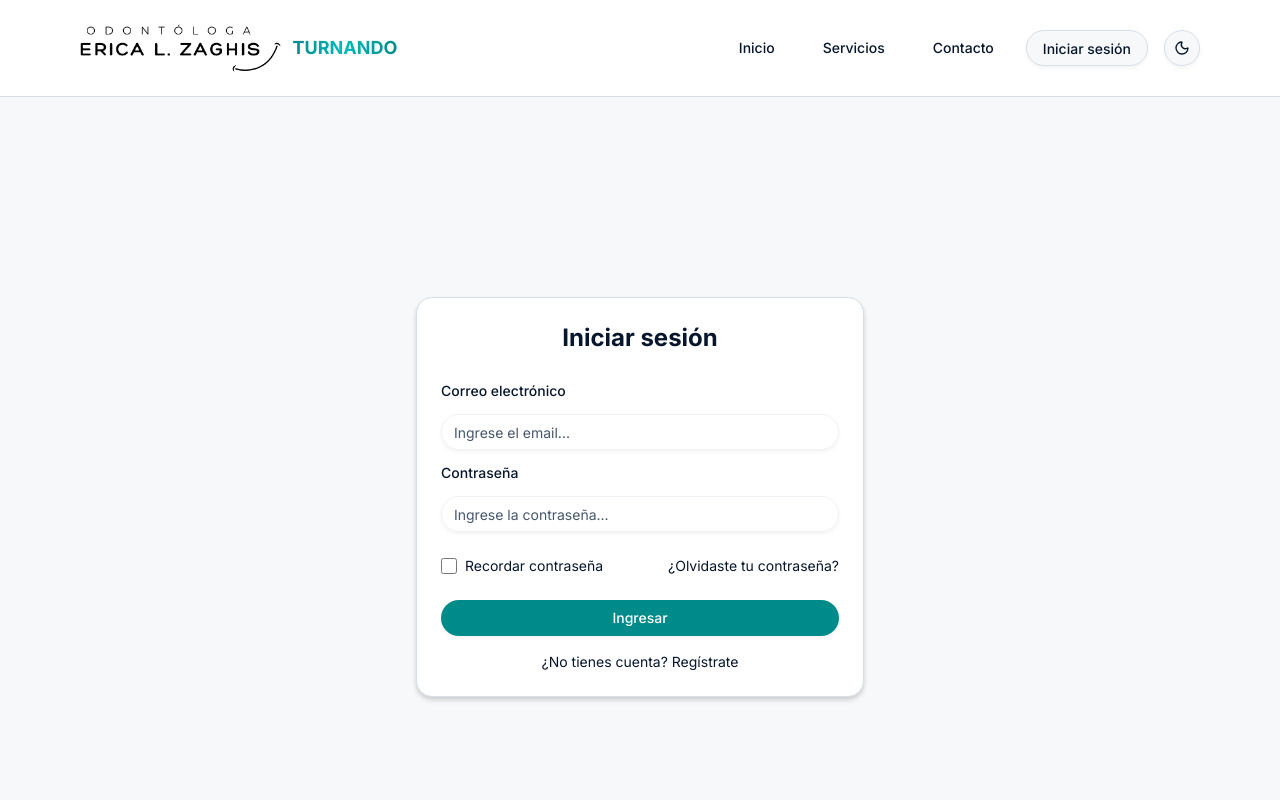
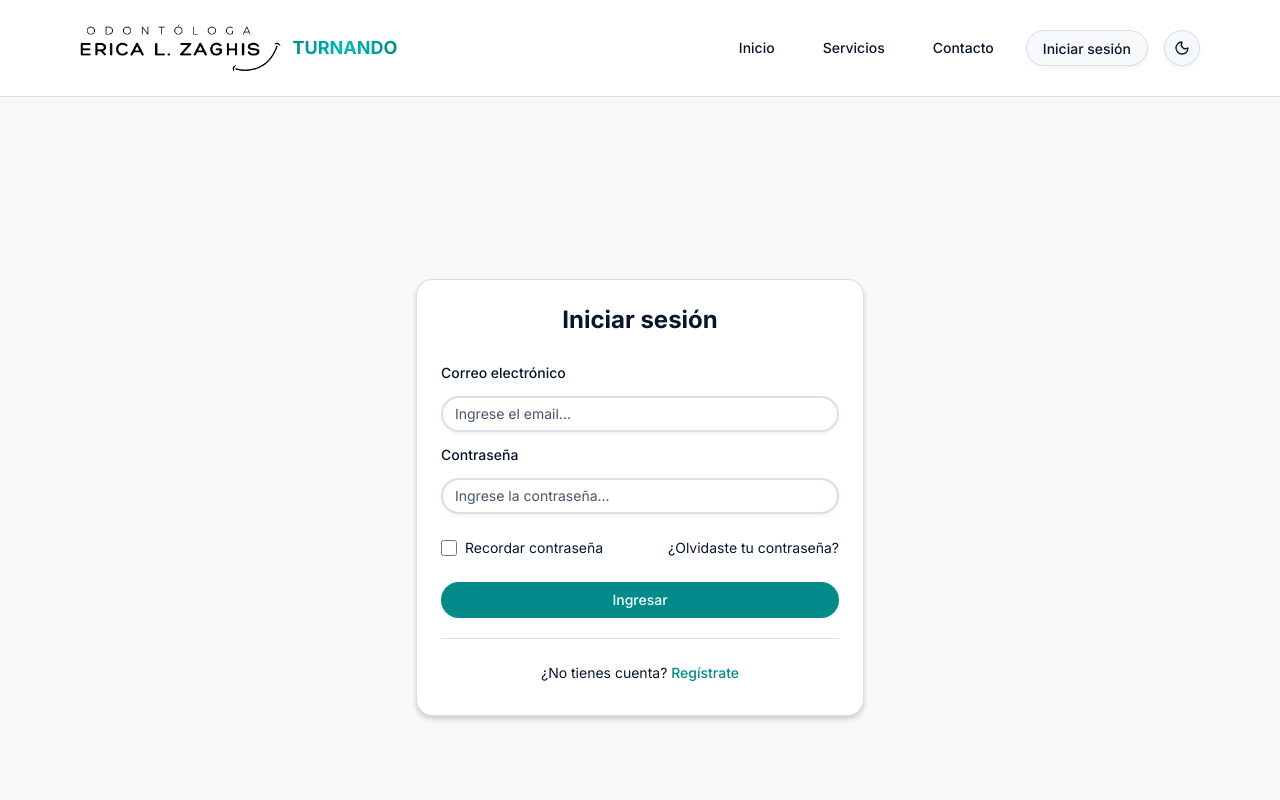
Before and after one commit to melinab1998/TPI-PROGRAMACION-IV, a React (Vite) app in the folder frontend/: page /login in a window 1280 px wide. Shown: the top 800 px of the page. Built offline with nearby package versions, Linux system fonts and the light colour scheme.

Commit message:
input-login

```diff
--- a/frontend/src/pages/Login/Login.jsx
+++ b/frontend/src/pages/Login/Login.jsx
@@ -27,12 +27,27 @@ export default function Login() {
           <form className="space-y-4" onSubmit={handleSubmit}>
             <div>
               <Label htmlFor="email" className="mb-4">Correo electrónico</Label>
-              <Input id="email" name="email" type="email" placeholder="Ingrese el email..." required />
+              <Input
+                id="email"
+                name="email"
+                type="email"
+                placeholder="Ingrese el email..."
+                required
+                className="border-2 border-border focus:border-primary focus:ring-2 focus:ring-primary/50"
+              />
+
             </div>
 
             <div>
               <Label htmlFor="password" className="mb-4">Contraseña</Label>
-              <Input id="password" name="password" type="password" placeholder="Ingrese la contraseña..." required />
+              <Input
+                id="password"
+                name="password"
+                type="password"
+                placeholder="Ingrese la contraseña..."
+                required
+                className="border-2 border-border focus:border-primary focus:ring-2 focus:ring-primary/50"
+              />
             </div>
 
             <div className="flex justify-between items-center py-2">
@@ -46,8 +61,13 @@ export default function Login() {
             <Button type="submit" className="w-full">Ingresar</Button>
           </form>
 
-          <div className="text-center text-sm mt-4">
-            ¿No tienes cuenta? <Link to="/register" className="hover:underline">Regístrate</Link>
+          <div className="text-center text-sm mt-5 pt-4 border-t">
+            ¿No tienes cuenta?{" "}
+            <Link to="/register">
+              <Button variant="link" className="p-0 font-medium">
+                Regístrate
+              </Button>
+            </Link>
           </div>
         </CardContent>
       </Card>
--- a/frontend/src/pages/Register/Register.jsx
+++ b/frontend/src/pages/Register/Register.jsx
@@ -165,7 +165,7 @@ export default function Register() {
                     </div>
                 </form>
 
-                <div className="text-center text-sm mt-6 pt-4 border-t">
+                <div className="text-center text-sm mt-5 pt-4 border-t">
                     ¿Ya tienes una cuenta?{" "}
                     <Link to="/login">
                         <Button variant="link" className="p-0 font-medium">
```
